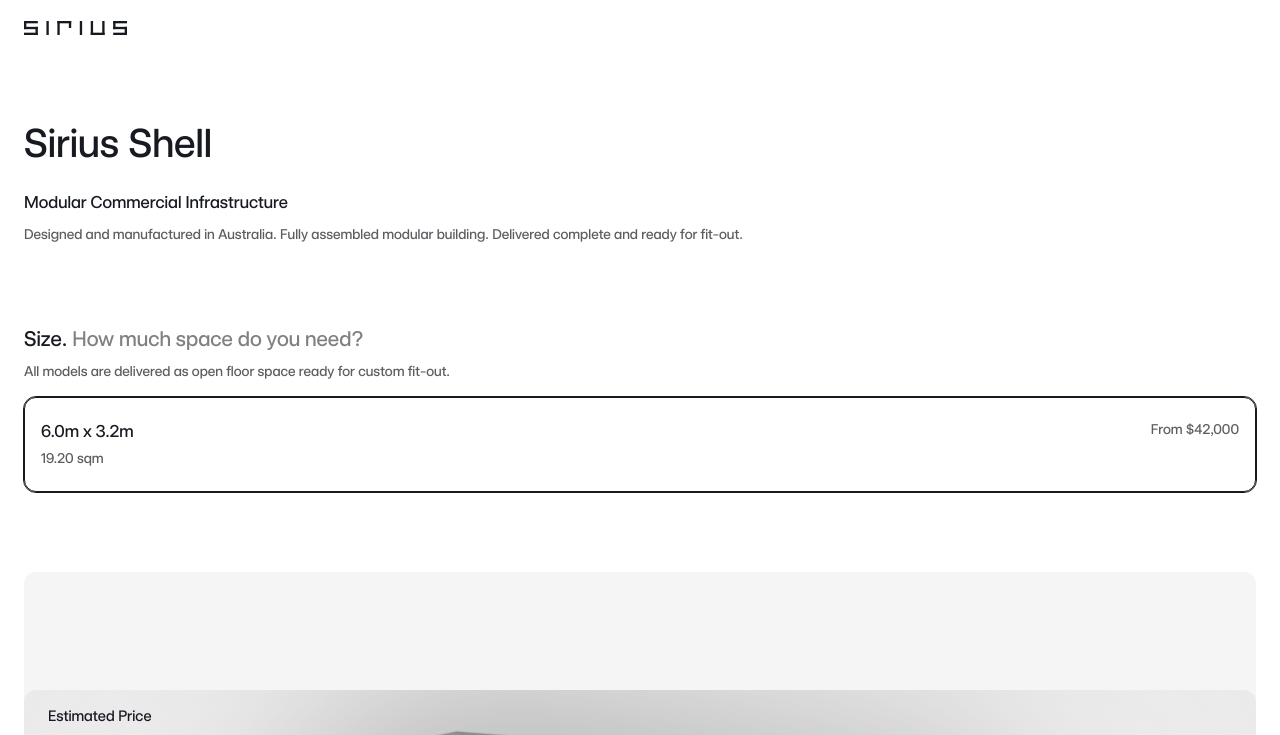
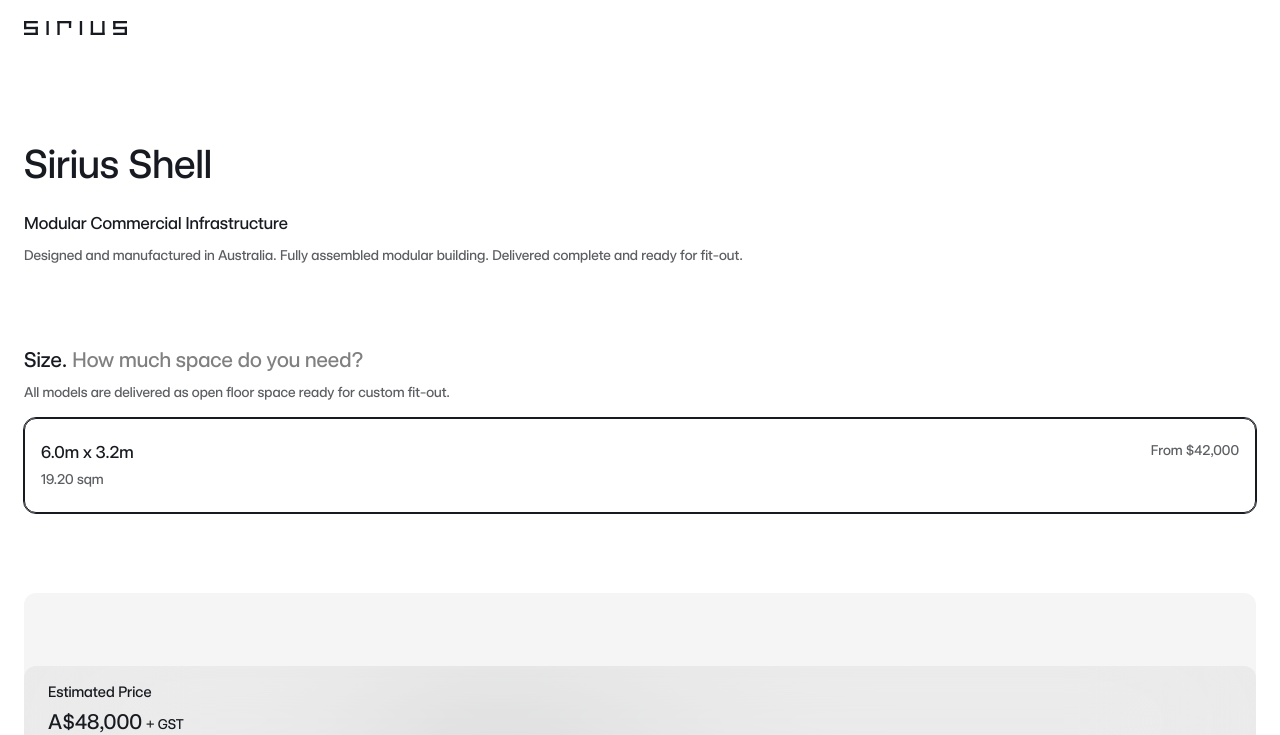
Before and after one commit to venkatesh-pro/sirius-design, a Next.js app: page /shell in a window 1280 px wide. Shown: the top 735 px of the page. Built offline with nearby package versions, Linux system fonts and the light colour scheme.

Commit message:
completed the bottom spacing

```diff
--- a/app/shell/page.tsx
+++ b/app/shell/page.tsx
@@ -663,7 +663,7 @@
 
       {/* stick pricing div */}
       {isSubmitted !== true && (
-        <div className="bg-[#D4D4D44D] py-[16px] px-[24px] rounded-[12px] mx-[24px] sticky bottom-0 backdrop-blur-[80px]">
+        <div className="bg-[#D4D4D44D] py-[16px] px-[24px] rounded-[12px] mx-[24px] sticky bottom-[0] backdrop-blur-[80px]">
           <p className="text-[15px] tracking-[1.5%] leading-[140%] font-[400] text-[#171A20]">
             Estimated Price
           </p>
@@ -881,7 +881,7 @@
           <Navbar />
         </div>
 
-        <div className="min-[1303px]:w-[30vw] ">
+        <div className="min-[1303px]:w-[30vw] min-[1303px]:h-[calc(100vh-56px)] h-[calc(100vh-(14px+21px+21px+24px))] overflow-scroll">
           <Configurator
             configuratorData={configuratorData}
             setConfiguratorData={setConfiguratorData}
```
